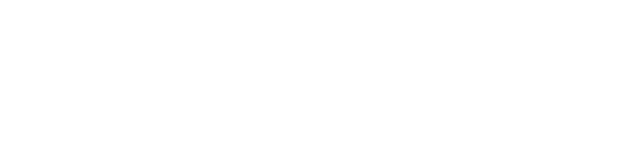
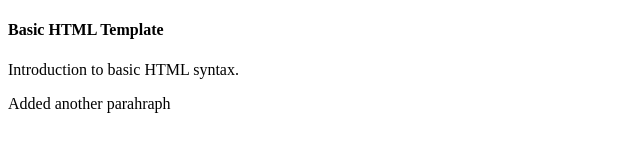
Before and after one commit to AliaTsigk/HTML-and-CSS-Projects, a plain HTML site: page Basic_HTML_1.html in a window 1280 px wide. Shown: the whole page, without its empty margins (0-640 px from the left). Drawn offline with Linux system fonts and the light colour scheme; files whose address does not match are found by name.

Commit message:
Added another paragraph.

```diff
--- a/Basic_HTML_1.html
+++ b/Basic_HTML_1.html
@@ -2,6 +2,11 @@
 <html lang="en">
   <meta charset="utf-8">
 <body>
+  <header>
+    <h4>Basic HTML Template</h4>
+	  <p>Introduction to basic HTML syntax.</p>
+	  <p>Added another parahraph</p>
+  </header>
   <script src="Basic_JavaScript_1.js"></script>
 </body>
 </html>
```
